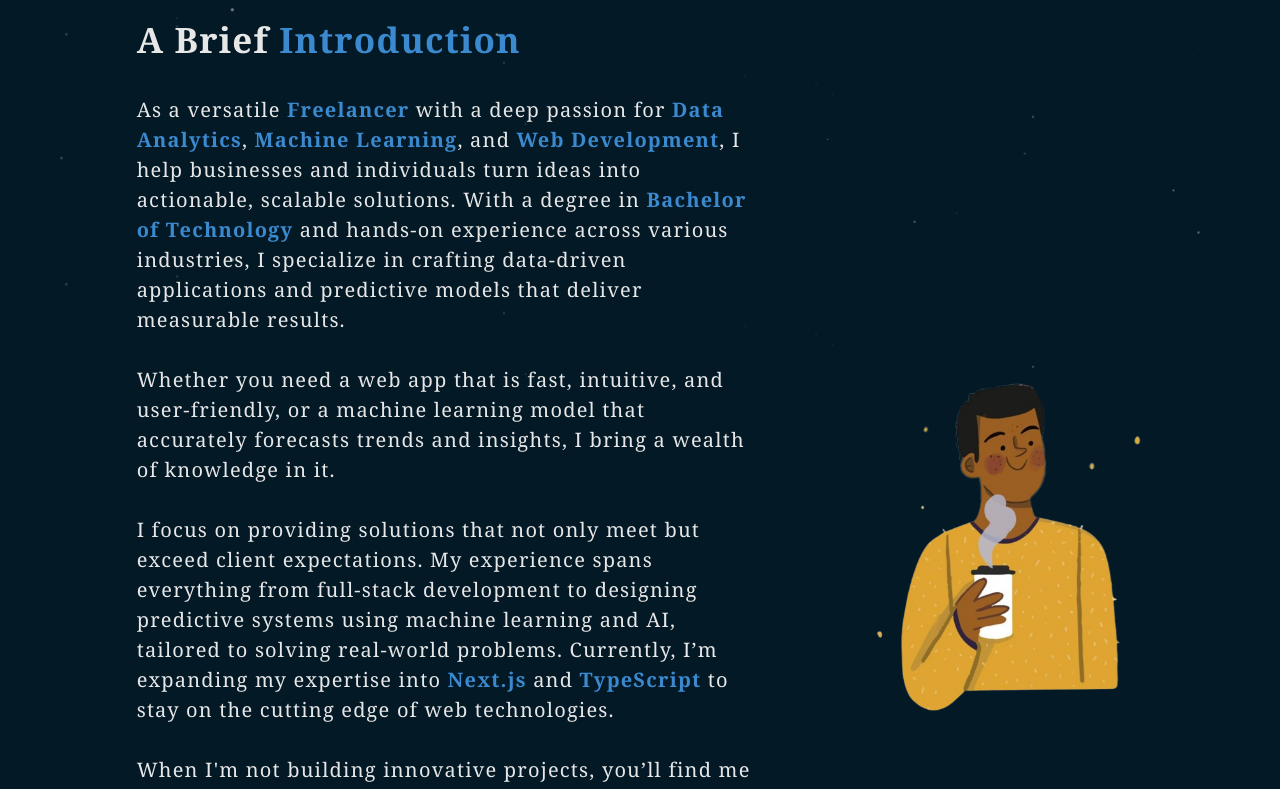
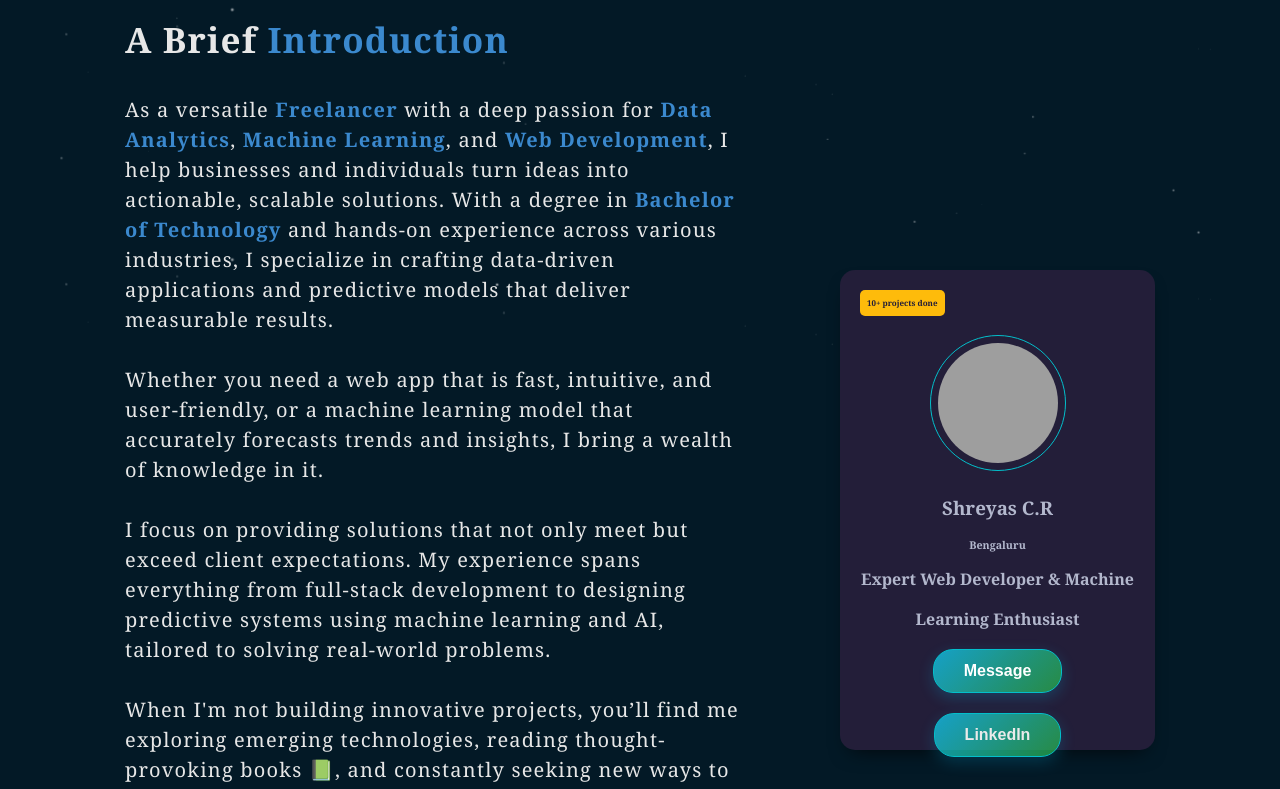
Before and after one commit to ssyasa/Portfolio, a React (Create React App) app: page / in a window 1280 px wide. Shown: the part 720-1509 px from the top of the page. Built offline with nearby package versions, Linux system fonts and the light colour scheme; grey boxes are pictures that could not be loaded.

Commit message:
profile card

```diff
--- a/src/Components/Home.js
+++ b/src/Components/Home.js
@@ -1,9 +1,9 @@
-import React, { useState } from 'react';
+/* eslint-disable no-undef */
+/* eslint-disable @typescript-eslint/no-require-imports */
+import React, { useState } from "react";
 import Lottie from "lottie-react";
 import SpaceBoy from "../LottieFiles/SpaceBoy.json";
 import Typed from "./Typed.js";
-import Tilt from 'react-parallax-tilt';
-import Avatar from '../images/Avatar.png';
 
 // Dynamic greeting based on time of day
 const getTimeOfDayGreeting = () => {
@@ -22,103 +22,126 @@ const Home = () => {
 
   const styles = {
     aboutText: {
-      position: 'relative',
-      top: '-70px', // Shift the introduction 20px above its original position
+      position: "relative",
+      top: "-70px",
     },
     ctaButton: {
-      marginTop: '25px',
-      padding: '12px 30px',
-      background: 'linear-gradient(135deg, #11d3ff, #28a745)',
-      color: '#fff',
-      border: 'none',
-      borderRadius: '20px',
-      cursor: 'pointer',
-      fontSize: '1rem',
-      fontWeight: 'bold',
-      outline: 'none',
-      position: 'relative',
-      overflow: 'hidden',
-      transition: 'transform 0.4s ease, box-shadow 0.4s ease, background 0.3s ease',
+      marginTop: "25px",
+      padding: "12px 30px",
+      background: "linear-gradient(135deg, #11d3ff, #28a745)",
+      color: "#fff",
+      border: "none",
+      borderRadius: "20px",
+      cursor: "pointer",
+      fontSize: "1rem",
+      fontWeight: "bold",
+      outline: "none",
+      position: "relative",
+      overflow: "hidden",
+      transition: "transform 0.4s ease, box-shadow 0.4s ease, background 0.3s ease",
       boxShadow: isHover
-        ? '0 15px 30px rgba(0, 195, 255, 0.4)'
-        : '0 5px 15px rgba(0, 195, 255, 0.2)',
-      transform: isHover ? 'scale(1.1) rotate(0deg)' : 'scale(1)',
-    },
-    ctaButtonHover: {
-      boxShadow: '0 20px 40px rgba(0, 195, 255, 0.6)',
-      background: 'linear-gradient(135deg, #00aaff, #20c997)',
-      transform: 'scale(1.1) rotate(3deg)',
-    },
-    rippleEffect: {
-      content: '""',
-      display: 'block',
-      position: 'absolute',
-      width: '100%',
-      height: '100%',
-      top: 0,
-      left: 0,
-      borderRadius: 'inherit',
-      background: 'rgba(255, 255, 255, 0.5)',
-      opacity: 0,
-      pointerEvents: 'none',
-      transition: 'opacity 0.6s ease, transform 0.6s ease',
+        ? "0 15px 30px rgba(0, 195, 255, 0.4)"
+        : "0 5px 15px rgba(0, 195, 255, 0.2)",
+      transform: isHover ? "scale(1.1) rotate(0deg)" : "scale(1)",
     },
     ctaText: {
-      marginTop: '10px',
+      marginTop: "10px",
     },
   };
 
   return (
     <div>
       {/* Home Section */}
-      <div className='HomePage'>
-        <div className='HomeText'>
+      <div className="HomePage">
+        <div className="HomeText">
           <h1>{getTimeOfDayGreeting()}</h1>
-          <h1>I'M <b>SHREYAS C.R</b></h1>
+          <h1>
+            I'M <b>SHREYAS C.R</b>
+          </h1>
           <Typed />
           <p style={styles.ctaText}>
-            Let's turn your vision into reality with innovative solutions in <b>Web Development</b> and <b>Machine Learning</b>. <br />
+            Let's turn your vision into reality with innovative solutions in{" "}
+            <b>Web Development</b> and <b>Machine Learning</b>.
+          </p>
           <button
             style={styles.ctaButton}
             onMouseEnter={() => setIsHover(true)}
             onMouseLeave={() => setIsHover(false)}
-              onClick={() => window.open('https://www.linkedin.com/in/shreyas-c-r-777b4229a', '_blank')}
-              className="cta-button"
+            onClick={() =>
+              window.open("https://www.linkedin.com/in/shreyas-c-r-777b4229a", "_blank")
+            }
           >
             Let's Connect
-              <span style={styles.rippleEffect}></span>
           </button>
+        </div>
+
+        {/* Lottie Animation */}
+        <Lottie className="illustration" animationData={SpaceBoy} loop={true} />
+      </div>
+
+      {/* About Section */}
+      <div className="AboutPage">
+        <div className="AboutText" style={styles.aboutText}>
+          <h1 className="AboutTextHeading">
+            A Brief <b>Introduction</b>
+          </h1>
+          <p>
+            As a versatile <b>Freelancer</b> with a deep passion for{" "}
+            <b>Data Analytics</b>, <b>Machine Learning</b>, and <b>Web Development</b>, I
+            help businesses and individuals turn ideas into actionable, scalable
+            solutions. With a degree in <b>Bachelor of Technology</b> and hands-on
+            experience across various industries, I specialize in crafting
+            data-driven applications and predictive models that deliver measurable
+            results.<br />
+            <br />
+            Whether you need a web app that is fast, intuitive, and user-friendly, or
+            a machine learning model that accurately forecasts trends and insights, I
+            bring a wealth of knowledge in it.<br />
+            <br />
+            I focus on providing solutions that not only meet but exceed client
+            expectations. My experience spans everything from full-stack development
+            to designing predictive systems using machine learning and AI, tailored to
+            solving real-world problems.<br />
+            <br />
+            When I'm not building innovative projects, you’ll find me exploring
+            emerging technologies, reading thought-provoking books 📗, and constantly
+            seeking new ways to make an impact in the tech world. Let’s collaborate to
+            bring your next big idea to life!
           </p>
         </div>
 
-        {/* Lottie Animation */}
-        <Lottie
-          className="illustration"
-          animationData={SpaceBoy}
-          loop={true}
+        {/* Profile Card Section */}
+        <div className="profile-container">
+          <div className="card-container">
+            <span className="pro">10+ projects done</span>
+            <img
+              className="round"
+              src={require("C:/Users/shrey/OneDrive/Desktop/Portfolio-main current/src/images/ss_pic-fotor-2024112221420.png")}
+              alt="Shreyas"
             />
+            <h3>Shreyas C.R</h3>
+            <h6>Bengaluru</h6>
+            <p>Expert Web Developer & Machine Learning Enthusiast</p>
+            <div className="buttons">
+              <button
+                className="primary"
+                onClick={() =>
+                  window.open("mailto:shreyassrt483@gmail.com", "_blank")
+                }
+              >
+                Message
+              </button>
+              <button
+                className="primary ghost"
+                onClick={() =>
+                  window.open("https://www.linkedin.com/in/shreyas-c-r-777b4229a", "_blank")
+                }
+              >
+                LinkedIn
+              </button>
             </div>
-
-      {/* About Section */}
-      <div className='AboutPage'>
-        <div className='AboutText' style={styles.aboutText}>
-          <h1 className='AboutTextHeading'>A Brief <b>Introduction</b></h1>
-          <p>
-            As a versatile <b>Freelancer</b> with a deep passion for <b>Data Analytics</b>, <b>Machine Learning</b>, and <b>Web Development</b>, I help businesses and individuals turn ideas into actionable, scalable solutions.
-            With a degree in <b>Bachelor of Technology</b> and hands-on experience across various industries, I specialize in crafting data-driven applications and predictive models that deliver measurable results.<br /><br />
-
-            Whether you need a web app that is fast, intuitive, and user-friendly, or a machine learning model that accurately forecasts trends and insights, I bring a wealth of knowledge in it. <br /><br />
-
-            I focus on providing solutions that not only meet but exceed client expectations. My experience spans everything from full-stack development to designing predictive systems using machine learning and AI, tailored to solving real-world problems. Currently, I’m expanding my expertise into <b>Next.js</b> and <b>TypeScript</b> to stay on the cutting edge of web technologies.<br /><br />
-
-            When I'm not building innovative projects, you’ll find me exploring emerging technologies, reading thought-provoking books 📗, and constantly seeking new ways to make an impact in the tech world. Let’s collaborate to bring your next big idea to life!
-          </p>
           </div>
-
-        {/* Avatar Image with Hover Effect */}
-        <Tilt>
-          <img className='Avatar' src={Avatar} alt="Avatar" />
-        </Tilt>
+        </div>
       </div>
     </div>
   );
--- a/src/index.css
+++ b/src/index.css
@@ -237,6 +237,82 @@ b{
   rotate: 225deg;
   transition: 0.5s;
 }
+
+.profile-container {
+  display: flex;
+  justify-content: center;
+  align-items: center;
+  margin-top: 10px;
+}
+
+.card-container {
+  background-color: #231E39;
+  border-radius: 15px;
+  box-shadow: 0px 10px 20px -10px rgba(0, 0, 0, 0.75);
+  color: #B3B8CD;
+  padding: 65px 20px;
+  position: relative;
+  width: 275px;
+  height: 350px;
+  text-align: center;
+  font-weight: bold;
+  font-size: 16px;
+  line-height: 2.5;
+}
+
+.card-container .pro {
+  color: #231E39;
+  background-color: #FEBB0B;
+  border-radius: 5px;
+  font-size: 8px;
+  font-weight: bold;
+  padding: 3px 7px;
+  position: absolute;
+  top: 20px;
+  left: 20px;
+}
+
+.card-container .round {
+  border: 1px solid #03BFCB;
+  border-radius: 50%;
+  padding: 7px;
+  width: 120px; /* Increased width */
+  height: 120px; /* Increased height */
+}
+
+button.primary {
+  background-color: #03BFCB; /* Primary color */
+  border: 1px solid #03BFCB;
+  border-radius: 20px; /* Rounded corners */
+  color: #fff; /* Text color */
+  font-family: 'Montserrat', sans-serif;
+  font-weight: bold;
+  padding: 12px 30px; /* Increased padding for better spacing */
+  margin: 10px; /* Added margin */
+  cursor: pointer;
+  background: linear-gradient(135deg, #11d3ffb8, #28a746c9); /* Gradient background */
+  font-size: 1rem;
+  outline: none;
+  position: relative;
+  overflow: hidden;
+  transition: transform 0.4s ease, box-shadow 0.4s ease, background 0.3s ease;
+
+  /* Default box shadow */
+  box-shadow: 0 5px 15px rgba(0, 195, 255, 0.2);
+}
+
+button.primary:hover {
+  /* Hover effects */
+  box-shadow: 0 15px 30px rgba(0, 195, 255, 0.4); /* Brightened shadow on hover */
+  transform: scale(1.1); /* Slight enlargement on hover */
+}
+
+
+button.primary.ghost {
+  background-color: transparent;
+  color: #eaeaea;
+}
+
 
 /* Responsive Styles */
 @media (max-width: 800px) {
```
Also changed, not shown: src/images/ss_pic-fotor-2024112221420.png (added). Lines whose indentation alone changed are shown as unchanged.
